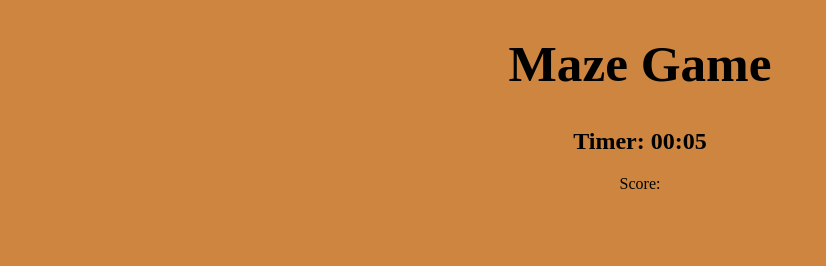
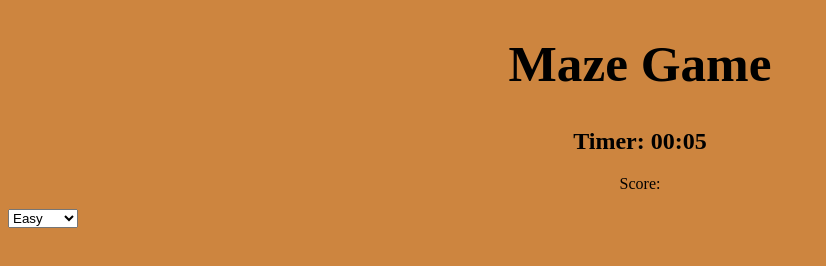
Before and after one commit to vedantsingh23/mazegame, a plain HTML site: page index.html in a window 1280 px wide. Shown: the whole page, without its empty margins (0-826 px from the left). Drawn offline with Linux system fonts and the light colour scheme.

Commit message:
adds level select

```diff
--- a/index.html
+++ b/index.html
@@ -11,7 +11,13 @@
     <h2 id="timer">Timer:</h2>
     <p>Score: <span id="score"></span></p>
     <div class="cardContainer" id="container"></div>
-
+    <div class="custon-select">
+        <select id="diffSelect">
+            <option value="10">Easy</option>
+            <option value="15">Medium</option>
+            <option value="25">Hard</option>
+        </select>
+    </div>
     <script src="/Static/index.js">
     </script>
 </body>
```
